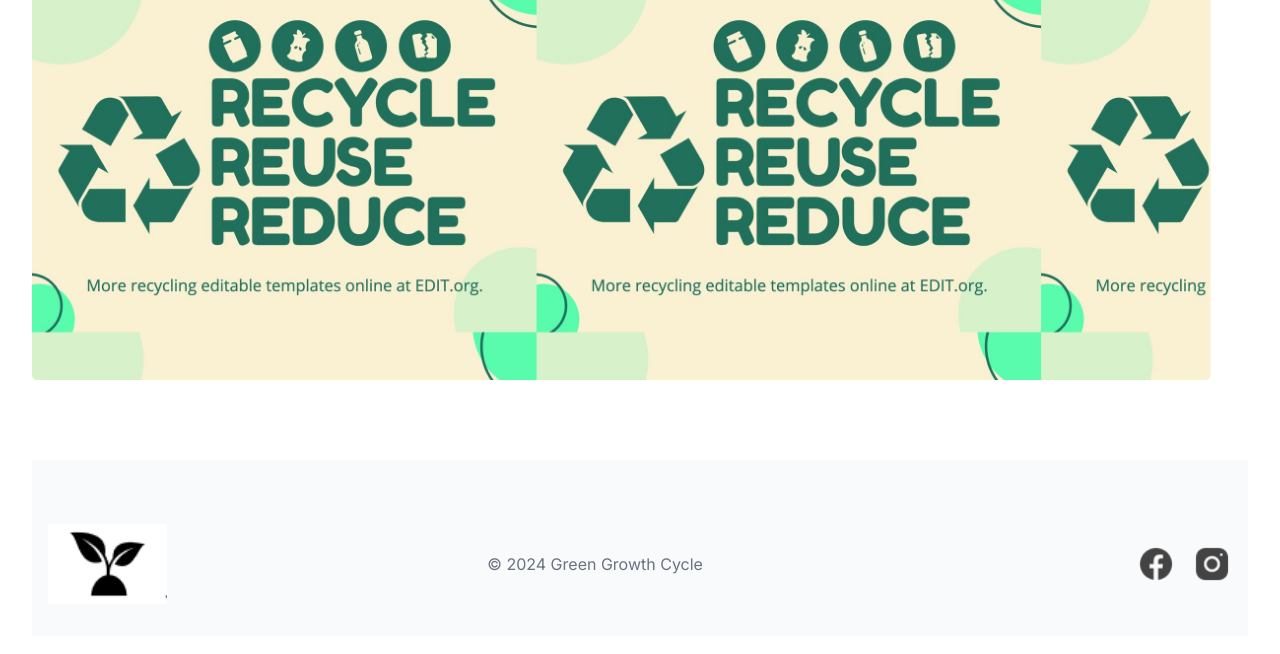
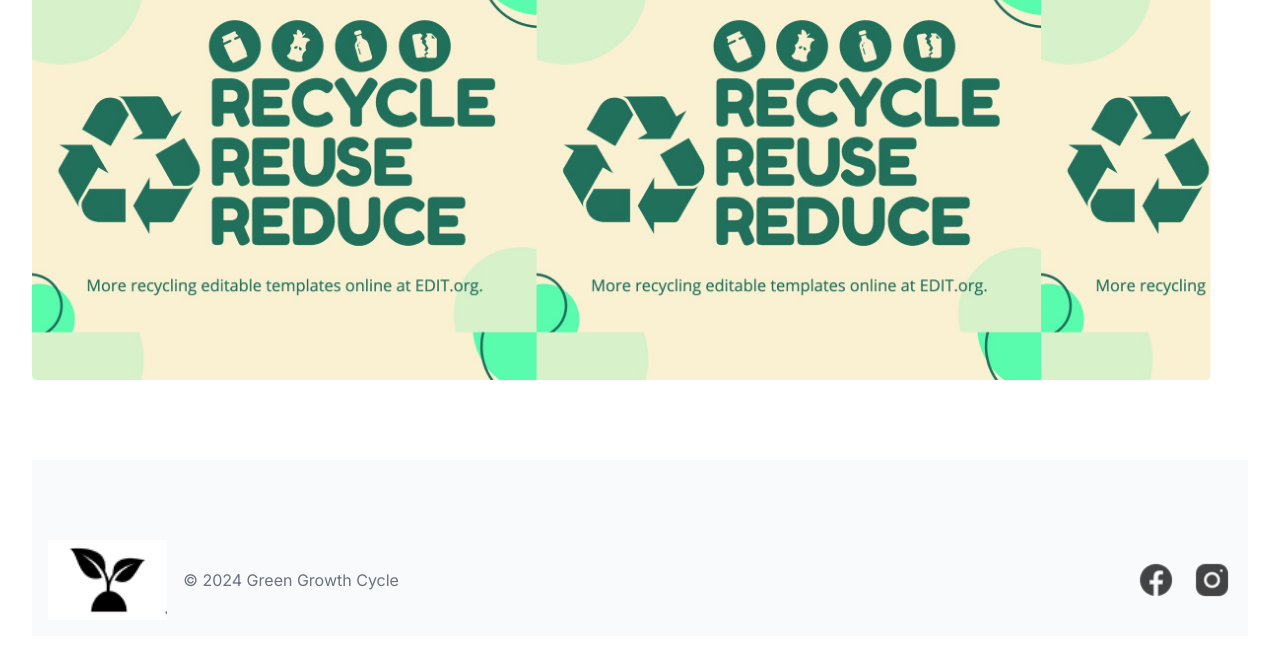
Before and after one commit to CheaVuThearith/ggc_website, a Next.js app: page /about in a window 1280 px wide. Shown: the part 1458-2112 px from the top of the page. Built offline with nearby package versions, Linux system fonts and the light colour scheme; a web font is replaced by a local one.

Commit message:
re-sizing footer Icon

```diff
--- a/components/Footer.tsx
+++ b/components/Footer.tsx
@@ -3,12 +3,12 @@ import React from 'react';
 
 const Footer: React.FC = () => {
   return (
-    <footer className="bg-gray-50 py-8">
-      <div className="container mx-auto px-4">
-        <div className="flex justify-between items-center mt-8">
-          <div className="flex items-center space-x-80">
+    <footer className="bg-gray-50 py-4">
+      <div className="container mx-auto px-4 mt-16">
+        <div className="flex justify-between items-center">
+          <div className="flex items-center space-x-4">
             <img src="/assets/icons/Logo.png" alt="Green Growth Cycle Logo" className="h-20" />
-            <span className="text-gray-500 ml-7">© 2024 Green Growth Cycle</span>
+            <span className="text-gray-500">© 2024 Green Growth Cycle</span>
           </div>
           <div className="flex space-x-4">
             <a href="https://www.facebook.com/profile.php?id=61561837272386" target='_blank' className="text-gray-500 hover:text-green-700">
```
